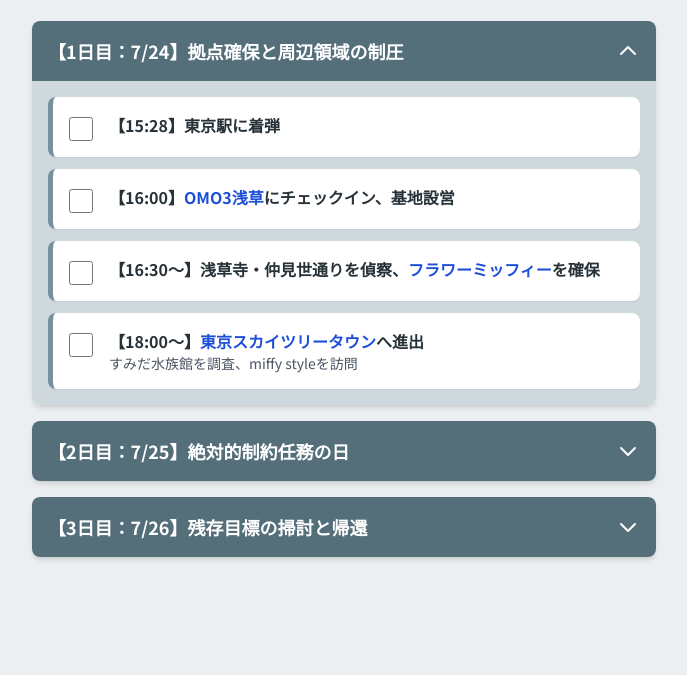
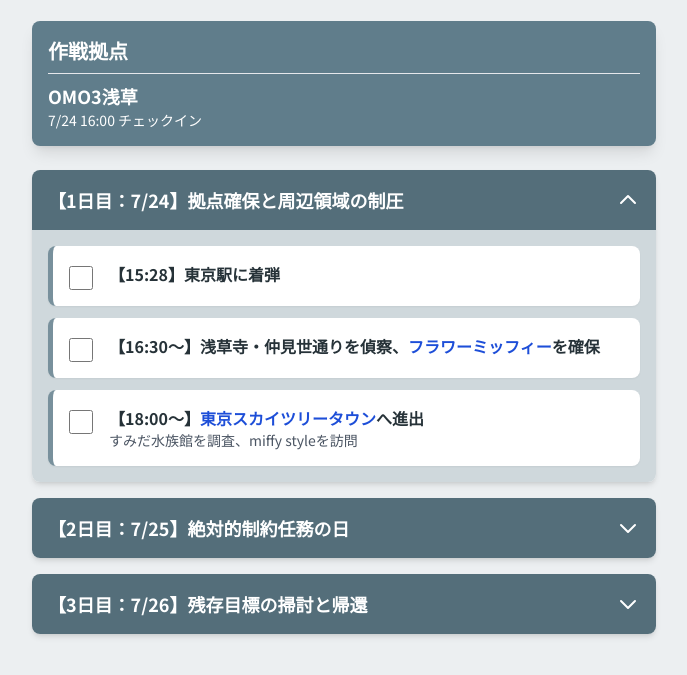
Before and after one commit to marbled76/marbled76.github.io, a plain HTML site: page index.html in a window 1280 px wide. Shown: the part 91-766 px from the top of the page, without its empty margins (296-983 px from the left). Drawn offline with nearby package versions, Linux system fonts and the light colour scheme.

Commit message:
Update index.html

```diff
--- a/index.html
+++ b/index.html
@@ -47,6 +47,10 @@
             margin-top: 12px;
             padding-top: 12px;
         }
+        .base-card {
+            background-color: #607D8B; /* Blue Grey 500 */
+            color: white;
+        }
     </style>
 </head>
 <body class="antialiased">
@@ -56,6 +60,13 @@
             <h1 class="text-3xl font-bold text-gray-800">東京旅行プラン</h1>
             <p class="text-gray-600 mt-1">【最終確定版】当日用作戦要綱</p>
         </header>
+
+        <!-- Base Information Card -->
+        <div class="base-card rounded-lg shadow-lg p-4 mb-6">
+            <h2 class="text-xl font-bold border-b border-blue-grey-400 pb-2 mb-2">作戦拠点</h2>
+            <p class="text-lg font-semibold"><a href="https://www.google.com/maps/search/?api=1&query=OMO3浅草" target="_blank" class="hover:underline">OMO3浅草</a></p>
+            <p class="text-sm">7/24 16:00 チェックイン</p>
+        </div>
 
         <div id="trip-accordion" class="space-y-4">
             <!-- Day 1 -->
@@ -69,12 +80,6 @@
                         <input type="checkbox" class="mt-1 h-6 w-6 rounded border-gray-400 text-blue-grey-600 focus:ring-blue-grey-500">
                         <div>
                             <p class="task-text font-semibold">【15:28】東京駅に着弾</p>
-                        </div>
-                    </div>
-                    <div class="task-card p-4 rounded-lg shadow-sm flex items-start space-x-4">
-                        <input type="checkbox" class="mt-1 h-6 w-6 rounded border-gray-400 text-blue-grey-600 focus:ring-blue-grey-500">
-                        <div>
-                            <p class="task-text font-semibold">【16:00】<a href="https://www.google.com/maps/search/?api=1&query=OMO3浅草" target="_blank" class="text-blue-700 hover:underline">OMO3浅草</a>にチェックイン、基地設営</p>
                         </div>
                     </div>
                     <div class="task-card p-4 rounded-lg shadow-sm flex items-start space-x-4">
```
